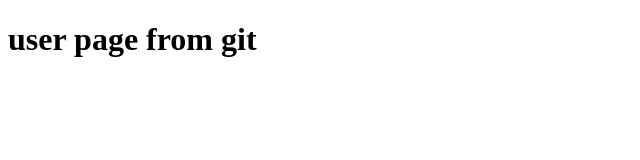
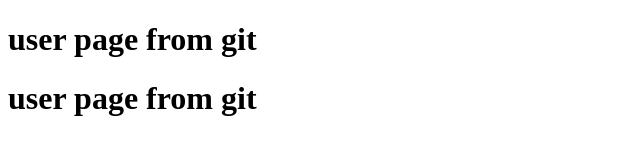
Before and after one commit to Abinesh-ktl/learning, a plain HTML site: page user.html in a window 1280 px wide. Shown: the whole page, without its empty margins (0-640 px from the left). Drawn offline with Linux system fonts and the light colour scheme.

Commit message:
Update user.html

```diff
--- a/user.html
+++ b/user.html
@@ -7,5 +7,6 @@
 </head>
 <body>
     <h1>user page  from git</h1>
+    <h1>user page  from git</h1>
 </body>
 </html>
```
